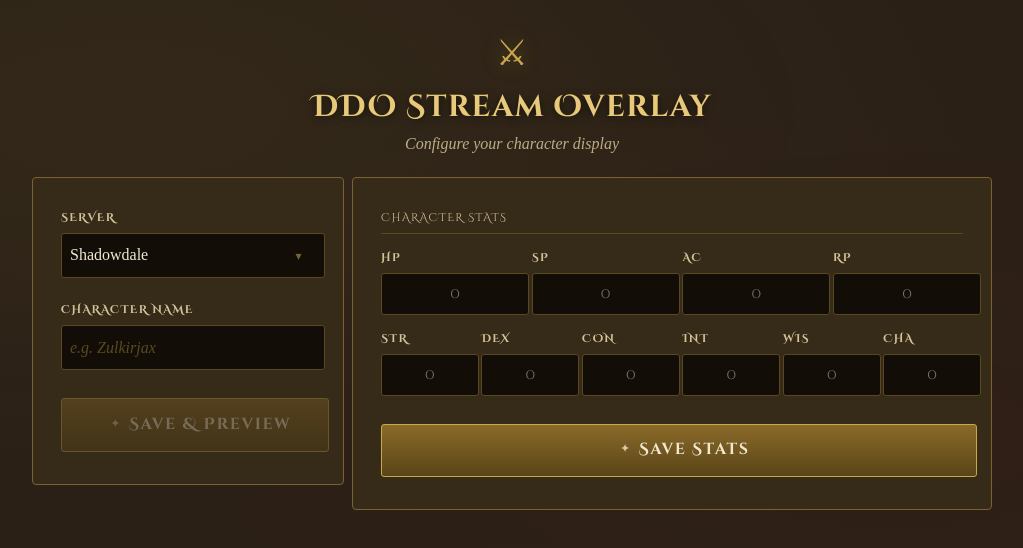
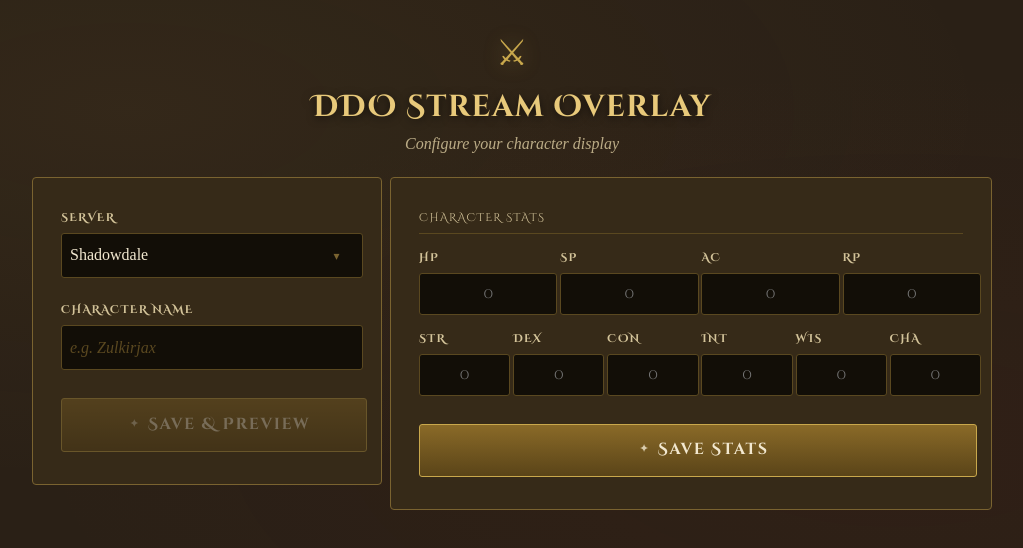
Before and after one commit to colabottles/ddo-overlay, a Nuxt app: page /config in a window 1280 px wide. Shown: the top 548 px of the page, without its empty margins (128-1151 px from the left). Built offline with nearby package versions, Linux system fonts and the light colour scheme; a web font is replaced by a local one.

Commit message:
fix: styling changes in config panel

```diff
--- a/app/pages/config.vue
+++ b/app/pages/config.vue
@@ -289,7 +289,7 @@
 /* ── Two column grid ──────────────────────────────────── */
 .config-grid {
   display: grid;
-  grid-template-columns: 1fr 50vw;
+  grid-template-columns: 350px 1fr;
   gap: 0.5rem;
   margin-bottom: 0.5rem;
   align-items: start;
```
